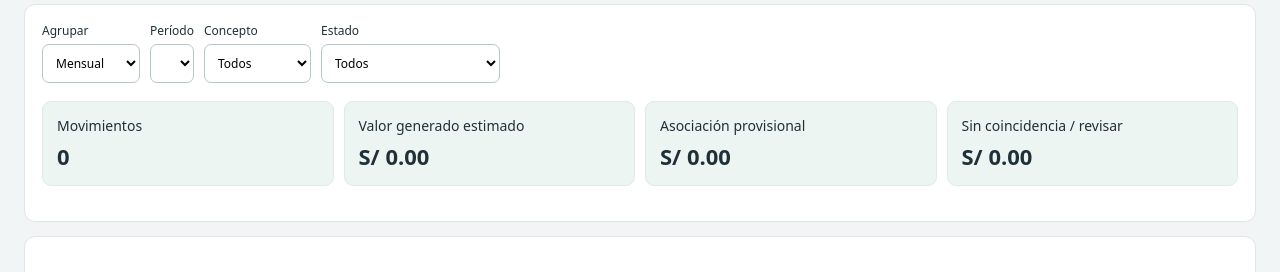
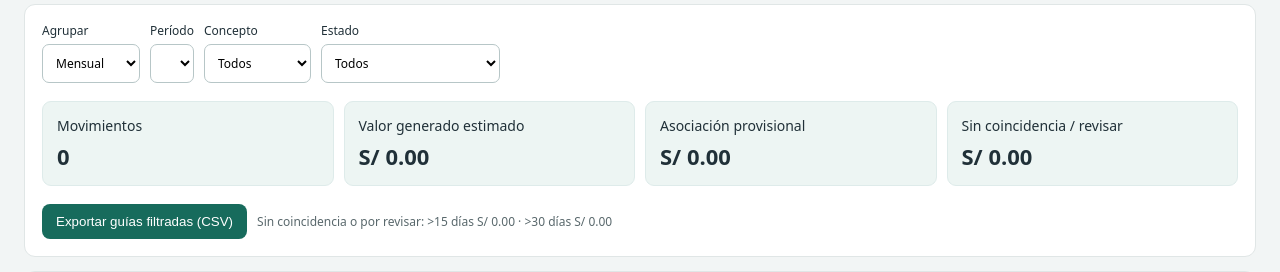
Before and after one commit to gabrielaaa1205-dotcom/pepsico, a Flask app: page /facturacion-kardex in a window 1280 px wide. Shown: the part 231-503 px from the top of the page. Run offline with Flask 3, Linux system fonts and the light colour scheme; the visitor is signed in with stand-in values (Sample User, id 1); data that the repository does not hold is empty; parts of the project's set-up code (start-up, migrations or seed data) failed here and were passed over; some libraries are stand-ins or nearby versions.

Commit message:
Add aging alerts and CSV export to production billing detail

```diff
--- a/templates/facturacion_kardex.html
+++ b/templates/facturacion_kardex.html
@@ -3,19 +3,23 @@
 </style></head><body><main><header><div><a href="/">← Volver al Kardex original</a><h1>Facturación PepsiCo 2026</h1><p class="note">CIANSE PRO · Reporte integrado con el Kardex real de PostgreSQL</p></div></header>
 <div class="warning"><strong>Conciliación preliminar:</strong> las guías se asocian por fecha y categoría. Una factura existente en el Excel no acredita que todas sus cantidades hayan sido facturadas o pagadas. «Sin coincidencia» significa que no se encontró una factura compatible entre los registros identificados, no una deuda contable confirmada. Las facturas de otros años no se aplican a 2026.</div>
 <section><div class="filters"><label>Agrupar<select id="period"><option value="mes">Mensual</option><option value="quincena">Quincenal</option><option value="dia">Diario</option></select></label><label>Período<select id="periodValue"></select></label><label>Concepto<select id="type"><option value="">Todos</option><option value="buenas">Buenas</option><option value="rechazadas">Rechazadas</option><option value="merma">Merma</option></select></label><label>Estado<select id="state"><option value="">Todos</option><option value="asociacion_provisional">Con factura asociada</option><option value="sin_coincidencia">Sin coincidencia en Excel</option><option value="revisar">Requiere revisión</option></select></label></div>
-<div class="cards"><div class="card">Movimientos<b id="count">—</b></div><div class="card">Valor generado estimado<b id="total">—</b></div><div class="card">Asociación provisional<b id="linked">—</b></div><div class="card">Sin coincidencia / revisar<b id="unlinked">—</b></div></div></section>
+<div class="cards"><div class="card">Movimientos<b id="count">—</b></div><div class="card">Valor generado estimado<b id="total">—</b></div><div class="card">Asociación provisional<b id="linked">—</b></div><div class="card">Sin coincidencia / revisar<b id="unlinked">—</b></div></div><div style="display:flex;align-items:center;flex-wrap:wrap;gap:10px"><button type="button" id="export-csv" style="background:#176b5c;color:#fff;border:0;padding:10px 14px;border-radius:8px;cursor:pointer">Exportar guías filtradas (CSV)</button><span class="note" id="aging">Sin coincidencia o revisión de más de 15 y 30 días: calculando…</span></div></section>
 <section><h2>Guías por concepto</h2><div class="scroll"><table><thead><tr><th>Fecha</th><th>Guía</th><th>Concepto</th><th>Cajas</th><th>Valor estimado</th><th>Factura</th><th>Estado factura</th><th>Conciliación</th></tr></thead><tbody id="rows"></tbody></table></div></section>
 <section><h2>Fuente documental</h2><p class="note">BORRADORES - BLOCK.xlsx → hoja «Facturación Pepsico 2024 (2)», filas 190–210. Los períodos anteriores a febrero de 2026, la factura repetida E001-2148 y los bloques que no indican categoría o fecha completa deben verificarse. Las cantidades facturadas no están especificadas por guía en el Excel.</p></section>
 </main><script>
 const all={{ rows|tojson }};const $=s=>document.getElementById(s);
 const money=v=>'S/ '+new Intl.NumberFormat('es-PE',{minimumFractionDigits:2,maximumFractionDigits:2}).format(v);
+function exportCsv(){const mode=$('period').value,k=$('periodValue').value,subset=all.filter(r=>periodKey(r,mode)===k&&(!$('type').value||r.category===$('type').value)&&(!$('state').value||r.status===$('state').value));const cells=[['Fecha','Guía','Concepto','Cantidad','Monto estimado','Factura relacionada','Estado documental','Estado conciliación'],...subset.map(r=>[r.date,r.guide,r.category,r.quantity,r.estimated,r.invoice||'',r.invoice_status||'',r.status])];const content='\\uFEFF'+cells.map(row=>row.map(v=>'"'+String(v).replace(/"/g,'""')+'"').join(';')).join('\\r\\n');const a=document.createElement('a');const url=URL.createObjectURL(new Blob([content],{type:'text/csv;charset=utf-8'}));a.href=url;a.download='CIANSE_Pepsico_facturacion_'+k+'.csv';a.click();setTimeout(()=>URL.revokeObjectURL(url),1000)}
 const format=n=>new Intl.NumberFormat('es-PE',{maximumFractionDigits:0}).format(n);
 function periodKey(r,mode){if(mode==='dia')return r.date;if(mode==='quincena')return r.date.slice(0,7)+(Number(r.date.slice(8))<=15?'-01 a 15':'-16 a fin');return r.date.slice(0,7)}
 function initPeriods(){const mode=$('period').value, keys=[...new Set(all.map(r=>periodKey(r,mode)))].sort().reverse();$('periodValue').replaceChildren();for(const k of keys){const o=document.createElement('option');o.value=k;o.textContent=k;$('periodValue').append(o)}draw()}
 function draw(){const mode=$('period').value,chosen=$('periodValue').value;const periodRows=all.filter(r=>periodKey(r,mode)===chosen);
 const total=periodRows.reduce((s,r)=>s+r.estimated,0),linked=periodRows.filter(r=>r.status==='asociacion_provisional').reduce((s,r)=>s+r.estimated,0);
 $('count').textContent=format(periodRows.length);$('total').textContent=money(total);$('linked').textContent=money(linked);$('unlinked').textContent=money(total-linked);
+const check=periodRows.filter(r=>r.status!=='asociacion_provisional');const days=d=>Math.floor((Date.now()-new Date(d+'T00:00:00').getTime())/86400000);
+const old15=check.filter(r=>days(r.date)>15).reduce((a,r)=>a+r.estimated,0),old30=check.filter(r=>days(r.date)>30).reduce((a,r)=>a+r.estimated,0);
+$('aging').textContent='Sin coincidencia o por revisar: >15 días '+money(old15)+' · >30 días '+money(old30);
 const filtered=periodRows.filter(r=>(!$('type').value||r.category===$('type').value)&&(!$('state').value||r.status===$('state').value));$('rows').replaceChildren();
 for(const r of filtered){const tr=$('rows').insertRow();for(const v of [r.date,r.guide,r.category,format(r.quantity),money(r.estimated),r.invoice||'—',r.invoice_status||'—']){const cell=tr.insertCell();cell.textContent=v;}const cell=tr.insertCell();const tag=document.createElement('span');tag.className='tag '+r.status;tag.textContent={asociacion_provisional:'Asociación provisional',sin_coincidencia:'Sin coincidencia',revisar:'Revisar'}[r.status];cell.append(tag)}}
-$('period').addEventListener('change',initPeriods);['periodValue','type','state'].forEach(x=>$(x).addEventListener('change',draw));initPeriods();
+$('export-csv').addEventListener('click',exportCsv);$('period').addEventListener('change',initPeriods);['periodValue','type','state'].forEach(x=>$(x).addEventListener('change',draw));initPeriods();
 </script></body></html>
```
